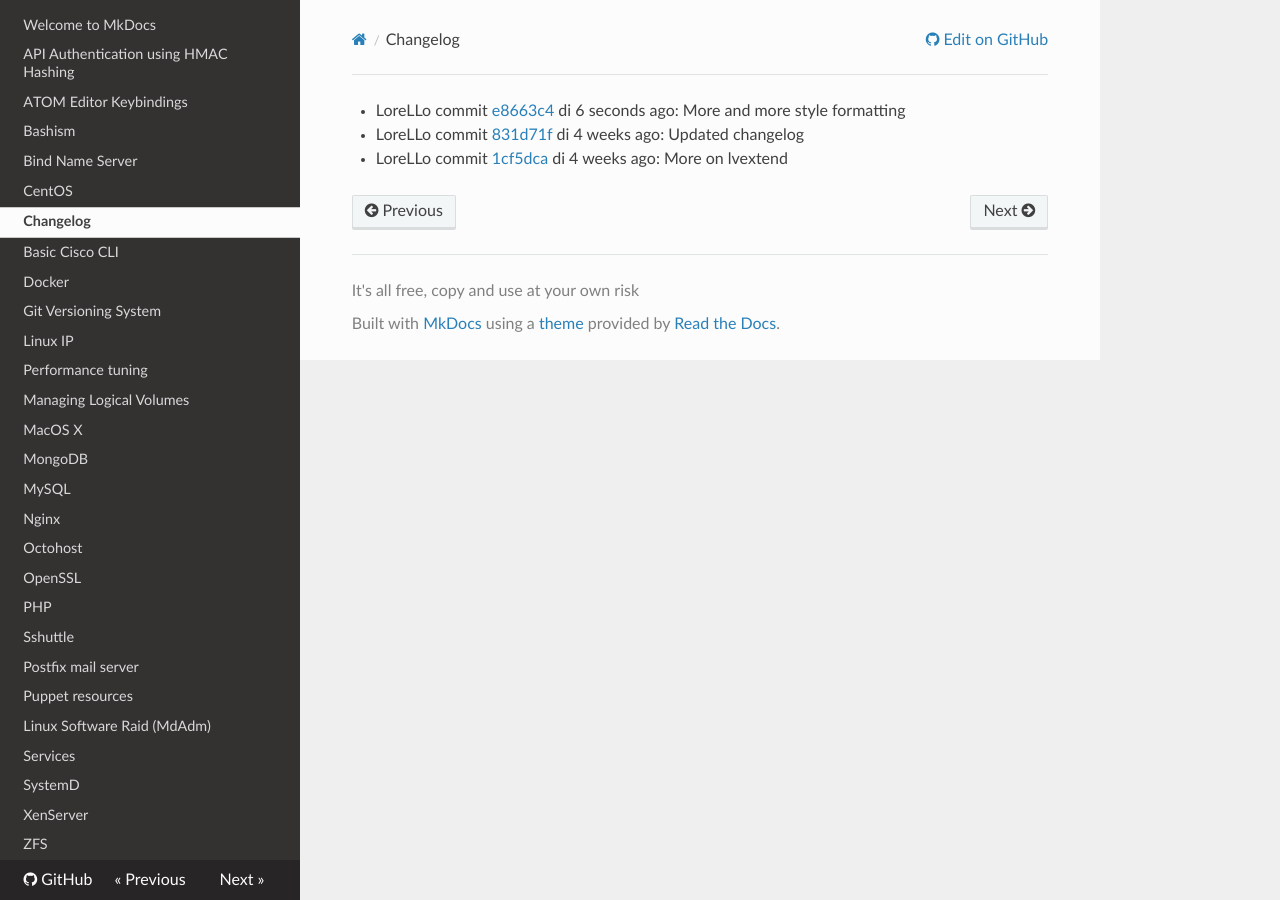
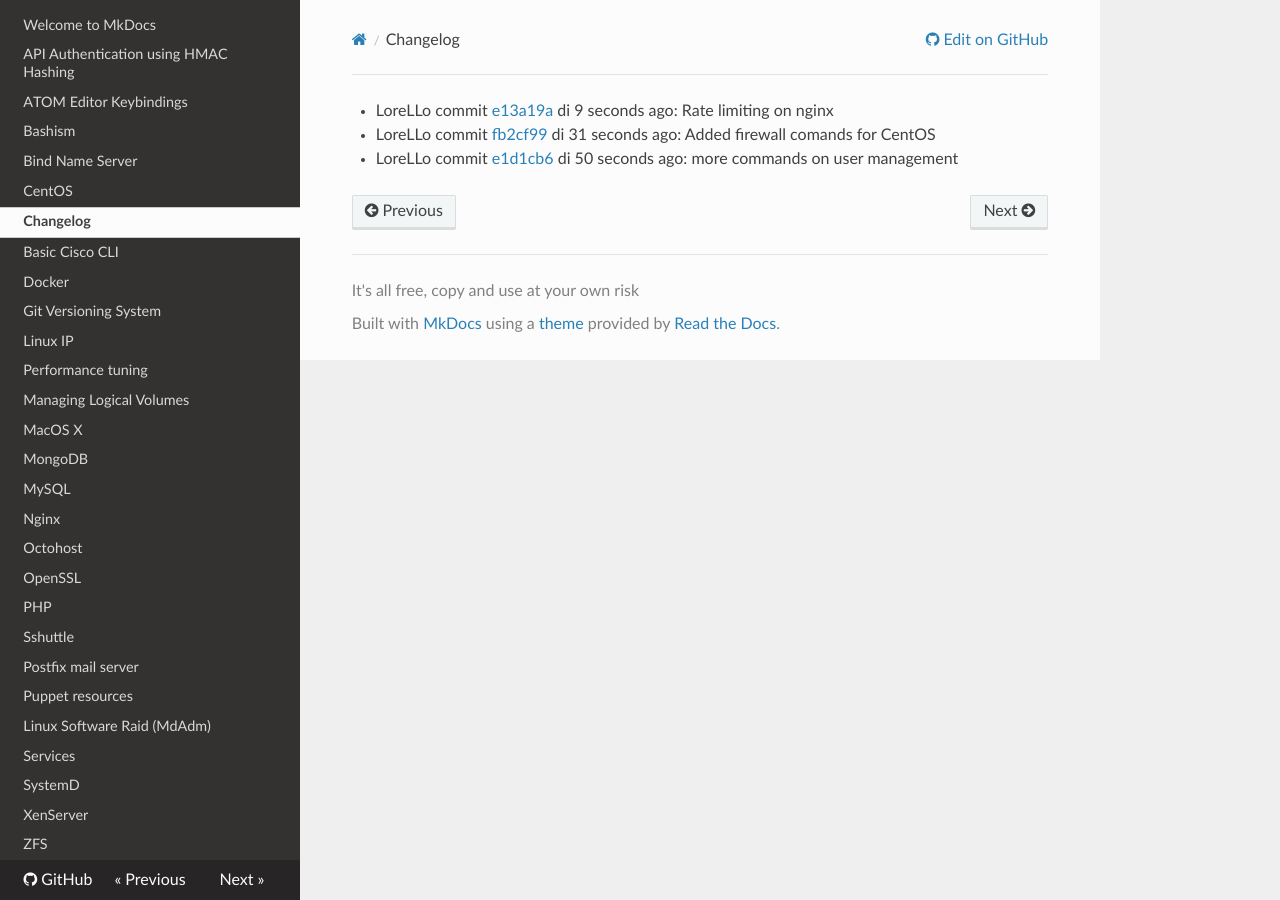
Before and after one commit to lorello/lorello.github.io, an MkDocs documentation site: the page built from docs/changelog.md, in a window 1280 px wide. Built offline with MkDocs 1.6.1, drawn with Linux system fonts in a browser that asks for light colours; nearby versions of some CDN libraries.

Commit message:
Updated changelog

```diff
--- a/docs/changelog.md
+++ b/docs/changelog.md
@@ -1,5 +1,5 @@
-* LoreLLo commit [e8663c4](https://github.com/lorello/lorello.github.io/commit/e8663c4297704cc2a20ef25c94b1a44cf6c9d397) di 6 seconds ago: More and more style formatting
+* LoreLLo commit [e13a19a](https://github.com/lorello/lorello.github.io/commit/e13a19a756837f0c916297d27cecffac31ea8782) di 9 seconds ago: Rate limiting on nginx
 
-* LoreLLo commit [831d71f](https://github.com/lorello/lorello.github.io/commit/831d71f1b4cd5b45ec18fa2c29af869e13a92ee3) di 4 weeks ago: Updated changelog
+* LoreLLo commit [fb2cf99](https://github.com/lorello/lorello.github.io/commit/fb2cf994ac043ffd34ca7a84c0075c17a245c7d4) di 31 seconds ago: Added firewall comands for CentOS
 
-* LoreLLo commit [1cf5dca](https://github.com/lorello/lorello.github.io/commit/1cf5dcaa062e2e15b64c4ef8355aaf58e2336ec1) di 4 weeks ago: More on lvextend
+* LoreLLo commit [e1d1cb6](https://github.com/lorello/lorello.github.io/commit/e1d1cb63e287bd9afbace8e4bf5f81e632051ac6) di 50 seconds ago: more commands on user management
```
